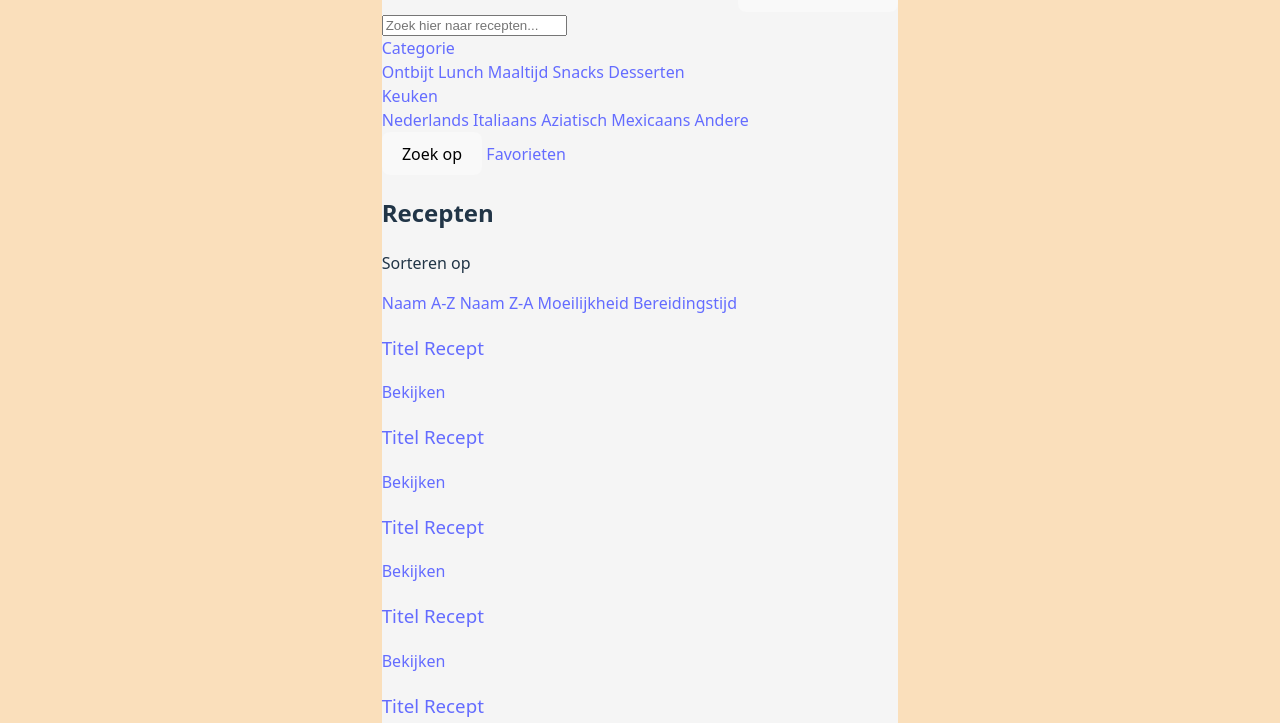
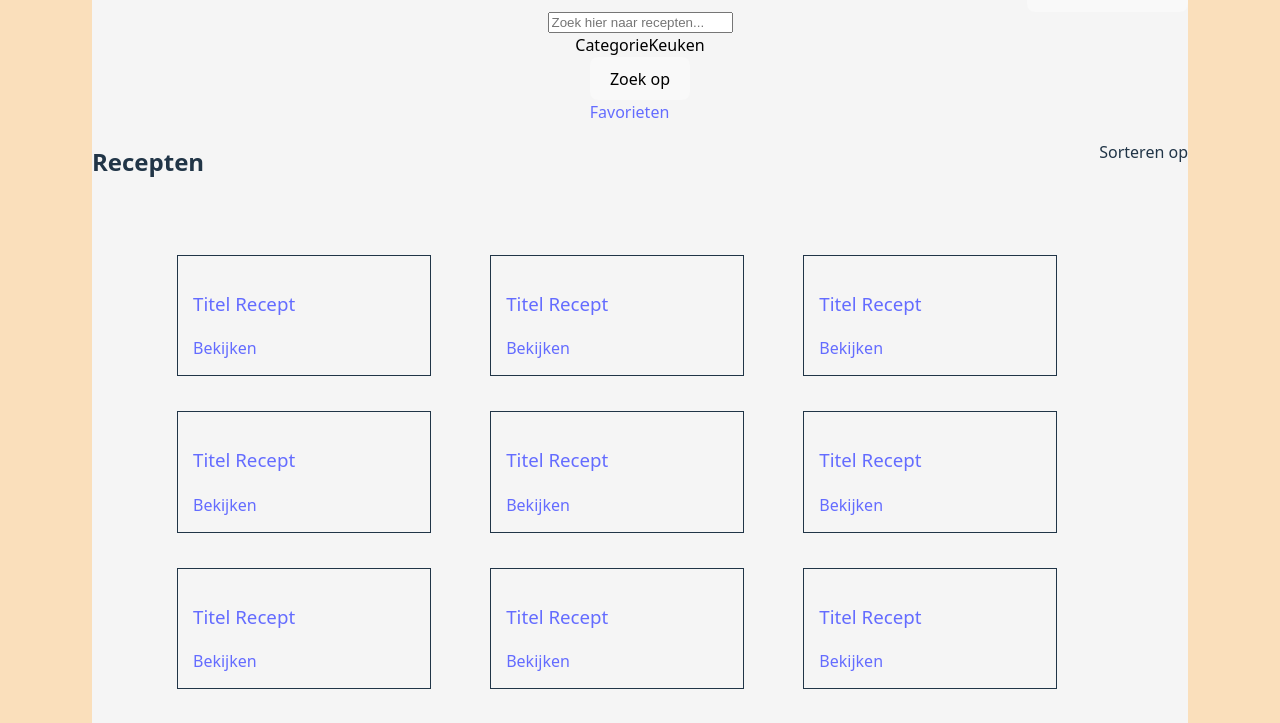
Before and after one commit to digayk/Project-WA, a website built with Vite: page Web App/index.html in a window 1280 px wide. Shown: the part 113-836 px from the top of the page. Built offline with nearby package versions, Linux system fonts and the light colour scheme.

Commit message:
eerste commit grid
bezig met het maken van een grid volgens de UI

```diff
--- /dev/null
+++ b/Web App/css/dropdown.css
@@ -0,0 +1,16 @@
+.dropdown__dropper {
+    cursor: pointer;
+}
+.dropdown__menu a{
+    display: block;
+    color: black;
+    text-decoration: none;
+}
+.dropdown__content {
+    background-color: rgba(0, 0, 0, 0.112);
+    position: absolute;
+    display: none;
+}
+.dropdown__menu:hover .dropdown__content {
+    display: block;
+}
--- a/Web App/css/general.css
+++ b/Web App/css/general.css
@@ -1,3 +1,28 @@
+/* BODY */
+
 body {
     background-color: #FADFBB;
 }
+
+/* MAIN */
+
+
+/* SECTIONS */
+
+#search__section {
+    display: flex;
+    justify-content: center;
+}
+
+#filter__section {
+    display: flex;
+    justify-content: center;
+}
+#submitting__section {
+    display: flex;
+    justify-content: center;
+}
+#recepten__section {
+    display: flex;
+    justify-content: space-between;
+}
--- /dev/null
+++ b/Web App/css/grid.css
@@ -0,0 +1,14 @@
+#grid__section {
+    width: auto;
+    padding: 20px;
+    margin: 20px 20px;
+}
+
+.recept {
+    display: inline-block;
+    width: 25%;
+    margin: 15px 10px 20px 45px;
+    border: 1px solid;
+    padding: 15px;
+    box-sizing: border-box;
+}
--- a/Web App/css/index.css
+++ b/Web App/css/index.css
@@ -2,3 +2,5 @@
 @import "logo.css";
 @import "wrapper.css";
 @import "header.css";
+@import "dropdown.css";
+@import "grid.css";
--- a/Web App/index.html
+++ b/Web App/index.html
@@ -19,10 +19,11 @@
     <button type="button" id="dark__mode">Donkere modus</button>
   </header>
   <main>
-    <section class="search__section">
+    <section id="upper__section">
+    <section id="search__section">
       <input type="text" placeholder="Zoek hier naar recepten...">
     </section>
-    <section class="filter__section">
+    <section id="filter__section">
       <div class="dropdown__menu">
         <a href="#" class="dropdown__dropper">Categorie</a>
         <div class="dropdown__content">
@@ -46,14 +47,16 @@
       </div>
     </section>
 
-    <section class="submitting__section">
+    <section id="submitting__section">
       <form>
         <button type="submit">Zoek op</button>
+        <div id="favorieten__button">
         <a href="#">Favorieten</a>
+      </div>
       </form>
     </section>
-
-    <section class="recepten__section">
+  </section>
+    <section id="recepten__section">
       <h2>Recepten</h2>
       <div class="dropdown__menu">
         <p>Sorteren op</p>
@@ -66,7 +69,7 @@
       </div>
     </section>
 
-    <section class="grid__section">
+    <section id="grid__section">
       <article class="recept">
         <h3>
           <a href="#">Titel Recept</a>
```
